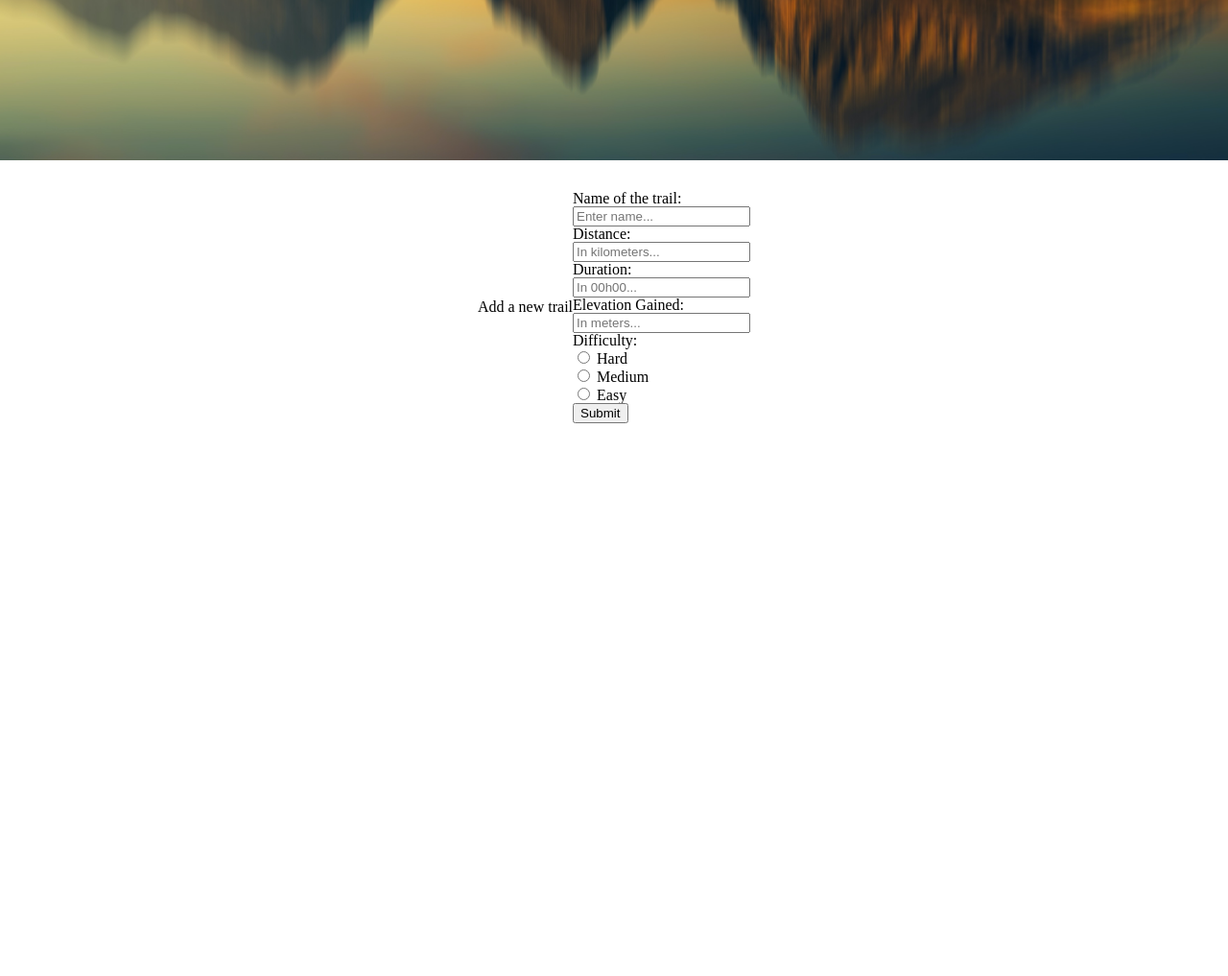
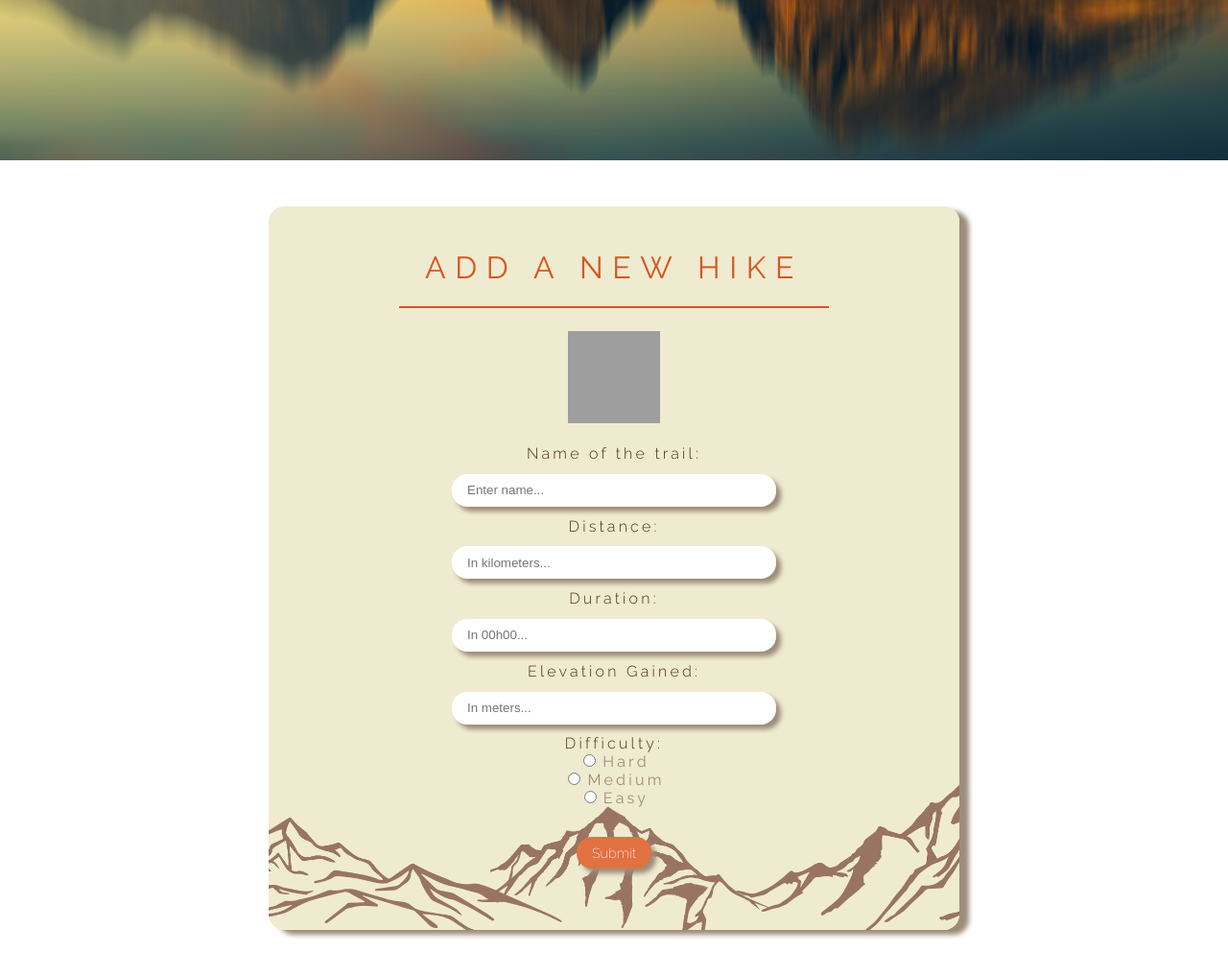
Before and after one commit to Fradven/hikingproject, a PHP site: page /create.php in a window 1280 px wide. Shown: the part 533-1550 px from the top of the page at 96% size. Before the commit the page ends 974 px from the top, so only its background shows below. Run offline with PHP 8.4, Linux system fonts and the light colour scheme; data comes from the database, SQL or seed files in the repository; grey boxes are pictures that could not be loaded.

Commit message:
update create

```diff
--- a/src/create.php
+++ b/src/create.php
@@ -2,34 +2,36 @@
     include_once 'header.php';
 ?>
 <section class="create">
-    <h2 class="create__title">Add a new trail</h2>
-
-    <div class="create__ctn">
+<div class="create__container">
+    <h2 class="create__container__title">Add a new hike</h2>
+    <div class="bordure"></div>
+    <img class="create__container__img" src="../../img/addhiking.png" img alt="login"/>
+    <div class="create__container__ctn">
 
         <form action="includes/create.inc.php" method="post" >
-            <label for="name">Name of the trail: </label><br>
-            <input type="text" id="name" name="name" placeholder="Enter name..."><br>
+            <label class="create__container__ctn__label" for="name">Name of the trail: </label><br>
+            <input class="create__container__ctn__input" type="text" id="name" name="name" placeholder="Enter name..."><br>
 
-            <label for="travel">Distance: </label><br>
-            <input type="text" id="travel" name="travel" placeholder="In kilometers..."><br>
+            <label class="create__container__ctn__label" for="travel">Distance: </label><br>
+            <input class="create__container__ctn__input" type="text" id="travel" name="travel" placeholder="In kilometers..."><br>
 
-            <label for="duration">Duration: </label><br>
-            <input type="text" id="duration" name="duration"  placeholder="In 00h00..."><br>
+            <label class="create__container__ctn__label" for="duration">Duration: </label><br>
+            <input class="create__container__ctn__input" type="text" id="duration" name="duration"  placeholder="In 00h00..."><br>
 
-            <label for="elevation">Elevation Gained: </label><br>
-            <input type="text" id="elevation" name="elevation"  placeholder="In meters..."><br>
+            <label class="create__container__ctn__label" for="elevation">Elevation Gained: </label><br>
+            <input class="create__container__ctn__input" type="text" id="elevation" name="elevation"  placeholder="In meters..."><br>
 
-            <label for="difficulty"> Difficulty: </label></br>
+            <label class="create__container__ctn__label" for="difficulty"> Difficulty: </label></br>
             <input type="radio" id="hard" name="difficulty" value="hard">
-            <label for="hard">Hard</label><br>
+            <label class="create__container__ctn__difficulty" for="hard">Hard</label><br>
 
             <input type="radio" id="medium" name="difficulty" value="medium">
-            <label for="medium">Medium</label><br>
+            <label class="create__container__ctn__difficulty" for="medium">Medium</label><br>
 
             <input type="radio" id="easy" name="difficulty" value="easy">
-            <label for="easy">Easy</label></br>
+            <label class="create__container__ctn__difficulty" for="easy">Easy</label></br>
 
-            <button type="submit" value="submit" name="submit">Submit</button>
+            <button class="create__container__ctn__button" type="submit" value="submit" name="submit">Submit</button>
         </form>
     </div>
 </section>
```
